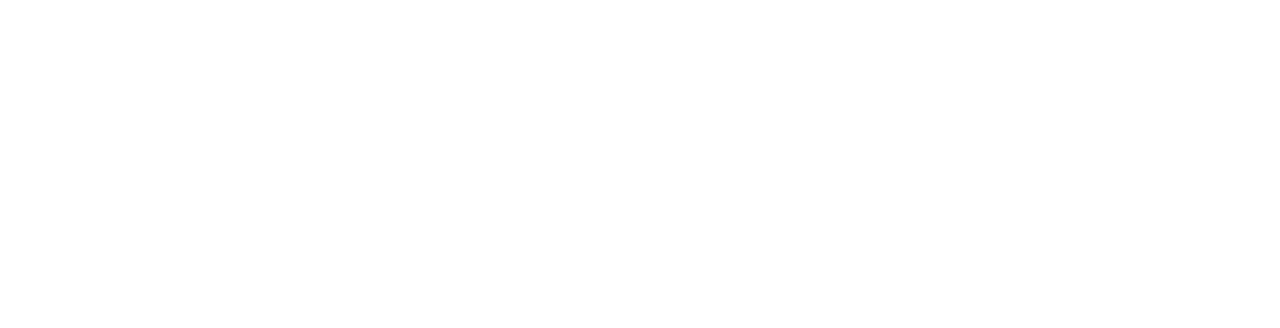
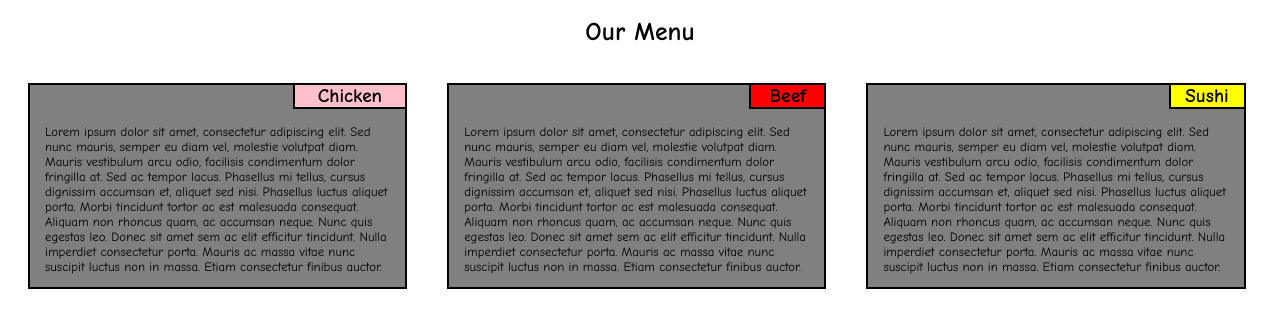
Before and after one commit to debbyohanne/fullstackcoursera, a plain HTML site: page mod2_solution/index.html in a window 1280 px wide. Drawn offline with Linux system fonts and the light colour scheme.

Commit message:
CSS and HTML basic

```diff
--- /dev/null
+++ b/mod2_solution/css/css_mod2_solution.css
@@ -0,0 +1,66 @@
+body {
+  background-color: white;
+  font-size: 80%;
+  font-family: "Comic Sans MS", "Comic Sans";
+}
+
+* {
+	box-sizing: border-box;
+}
+
+h1 {
+	text-align: center;
+}
+
+h2 {
+	text-align: center;
+}
+
+p {
+	margin-left:15px;
+	margin-right:15px;
+}
+
+#box {
+	background-color: grey;
+	border: 2px solid black;
+	padding: 0px;
+	margin: 20px;
+	float: left;
+	width: 30%;
+
+  }
+
+#title2_1 {
+	background-color: pink;
+	border-bottom: 2px solid black;
+	border-left: 2px solid black;
+	text-align: center;
+	margin-top: 0% ;
+	margin-bottom: 15px;
+	margin-left: 70%;
+	overflow: none ;
+	/*box-sizing: border-box;*/
+}
+
+#title2_2 {
+	background-color: red;
+	border-bottom: 2px solid black;
+	border-left: 2px solid black;
+	text-align: center;
+	margin-top: 0% ;
+	margin-bottom: 15px;
+	margin-left: 80%;
+	/*box-sizing: border-box;*/
+}
+
+#title2_3 {
+	background-color: yellow;
+	border-bottom: 2px solid black;
+	border-left: 2px solid black;
+	text-align: center;
+	margin-top: 0% ;
+	margin-bottom: 15px;
+	margin-left: 80%;
+	/*box-sizing: border-box;*/
+}
--- a/mod2_solution/index.html
+++ b/mod2_solution/index.html
@@ -1,9 +1,23 @@
 <!DOCTYPE html>
 <html>
 <head>
-	<title>Hello earthlings! :) </title>
+	<meta charset="utf-8">
+	<title>Assignment Solution for Module 2</title>
+	<link rel="stylesheet" type="text/css" href="../mod2_solution/css/css_mod2_solution.css">
 </head>
 <body>
-
+<h1>Our Menu</h1>
+<div id="box">
+	<h2 id="title2_1">Chicken</h2>
+	<p>Lorem ipsum dolor sit amet, consectetur adipiscing elit. Sed nunc mauris, semper eu diam vel, molestie volutpat diam. Mauris vestibulum arcu odio, facilisis condimentum dolor fringilla at. Sed ac tempor lacus. Phasellus mi tellus, cursus dignissim accumsan et, aliquet sed nisi. Phasellus luctus aliquet porta. Morbi tincidunt tortor ac est malesuada consequat. Aliquam non rhoncus quam, ac accumsan neque. Nunc quis egestas leo. Donec sit amet sem ac elit efficitur tincidunt. Nulla imperdiet consectetur porta. Mauris ac massa vitae nunc suscipit luctus non in massa. Etiam consectetur finibus auctor.</p>
+</div>
+<div id="box">
+	<h2 id="title2_2">Beef</h2>
+	<p>Lorem ipsum dolor sit amet, consectetur adipiscing elit. Sed nunc mauris, semper eu diam vel, molestie volutpat diam. Mauris vestibulum arcu odio, facilisis condimentum dolor fringilla at. Sed ac tempor lacus. Phasellus mi tellus, cursus dignissim accumsan et, aliquet sed nisi. Phasellus luctus aliquet porta. Morbi tincidunt tortor ac est malesuada consequat. Aliquam non rhoncus quam, ac accumsan neque. Nunc quis egestas leo. Donec sit amet sem ac elit efficitur tincidunt. Nulla imperdiet consectetur porta. Mauris ac massa vitae nunc suscipit luctus non in massa. Etiam consectetur finibus auctor.</p>
+</div>
+<div id="box">
+	<h2 id="title2_3">Sushi</h2>
+	<p>Lorem ipsum dolor sit amet, consectetur adipiscing elit. Sed nunc mauris, semper eu diam vel, molestie volutpat diam. Mauris vestibulum arcu odio, facilisis condimentum dolor fringilla at. Sed ac tempor lacus. Phasellus mi tellus, cursus dignissim accumsan et, aliquet sed nisi. Phasellus luctus aliquet porta. Morbi tincidunt tortor ac est malesuada consequat. Aliquam non rhoncus quam, ac accumsan neque. Nunc quis egestas leo. Donec sit amet sem ac elit efficitur tincidunt. Nulla imperdiet consectetur porta. Mauris ac massa vitae nunc suscipit luctus non in massa. Etiam consectetur finibus auctor.</p>
+</div>
 </body>
 </html>
```
